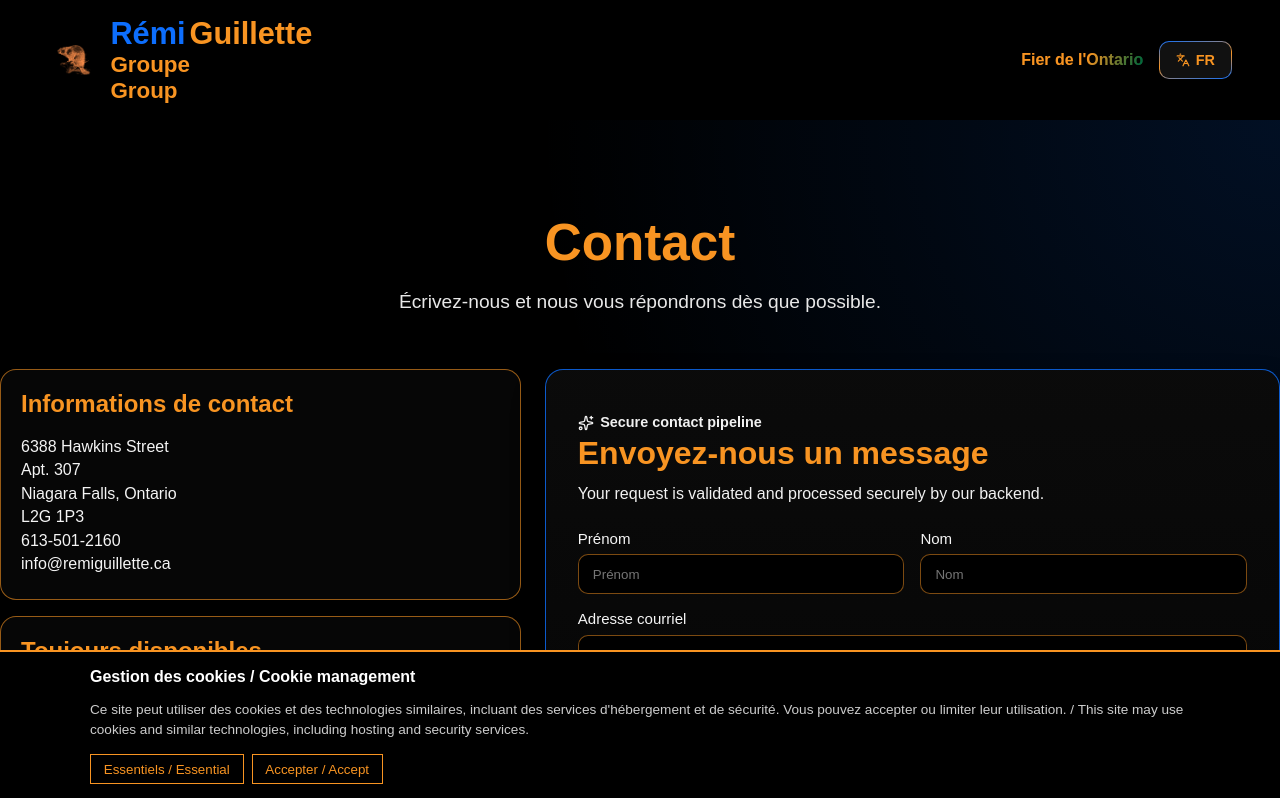
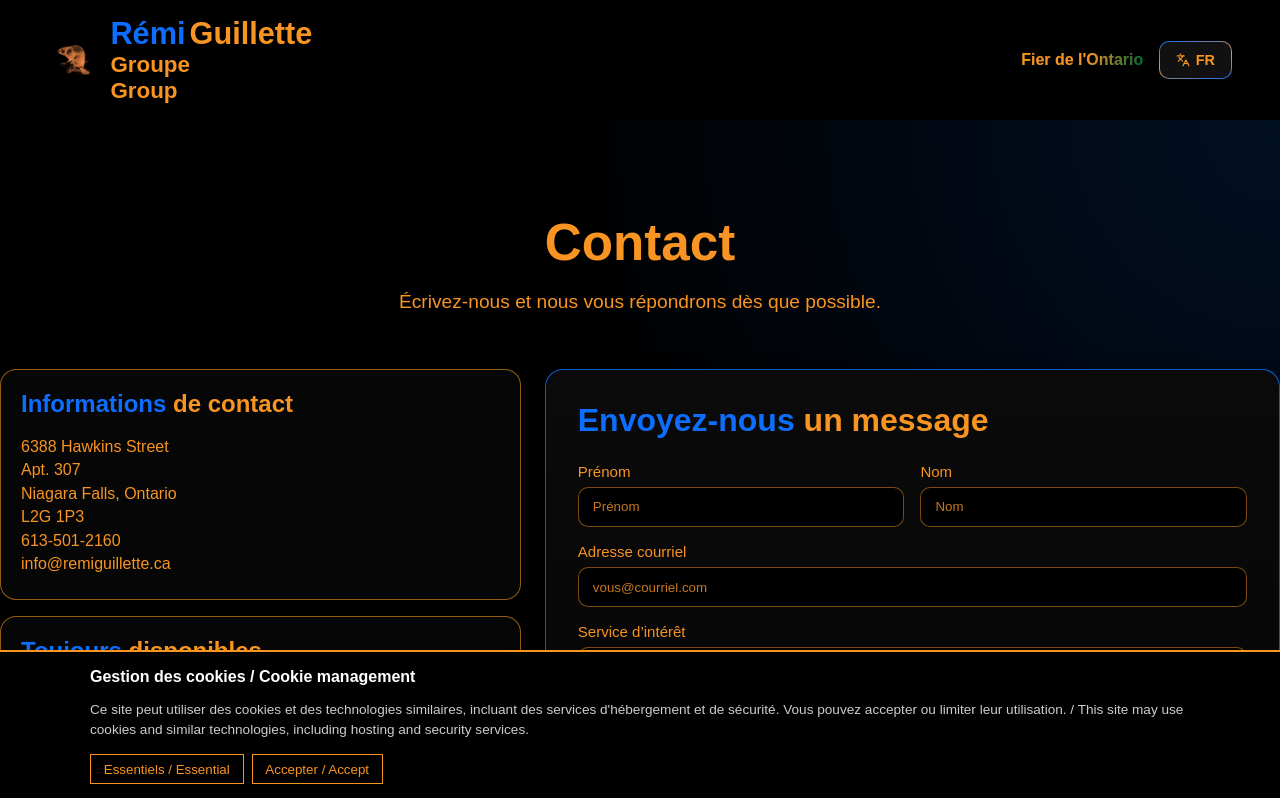
Before and after one commit to remiguillette/BeaverNet-3.2, a React (Vite) app: page /contact in a window 1280 px wide. Shown: the top 798 px of the page. Built offline with nearby package versions, Linux system fonts and the light colour scheme; no server answers.

Commit message:
Update contact and privacy text styling to orange

```diff
--- a/src/components/contact/ContactForm.tsx
+++ b/src/components/contact/ContactForm.tsx
@@ -1,9 +1,23 @@
 import { useEffect, useRef } from "react";
-import { ShieldCheck, Sparkles } from "lucide-react";
+import { ShieldCheck } from "lucide-react";
 import { useContactForm } from "../../hooks/useContactForm";
+
+function splitTitle(title: string) {
+  const [firstWord, ...rest] = title.trim().split(/\s+/);
+
+  if (!firstWord) {
+    return { firstWord: "", restOfTitle: "" };
+  }
+
+  return {
+    firstWord,
+    restOfTitle: rest.join(" "),
+  };
+}
 
 export function ContactForm() {
   const { formData, disabled, isSubmitting, feedback, text, handleInputChange, handleSubmit } = useContactForm();
+  const formTitle = splitTitle(text("contact.form.title", "Send us a message"));
 
   const submitButtonRef = useRef<HTMLButtonElement>(null);
 
@@ -29,12 +43,15 @@ export function ContactForm() {
   return (
     <div className="contact-form-shell">
       <div className="contact-form-heading">
-        <p className="contact-form-kicker">
-          <Sparkles size={16} aria-hidden="true" />
-          {text("contact.form.kicker", "Secure contact pipeline")}
-        </p>
-        <h2>{text("contact.form.title", "Send us a message")}</h2>
-        <p>{text("contact.form.subtitle", "Your request is validated and processed securely by our backend.")}</p>
+        <h2>
+          <span className="accent-blue">{formTitle.firstWord}</span>
+          {formTitle.restOfTitle ? (
+            <>
+              {" "}
+              <span className="accent-orange">{formTitle.restOfTitle}</span>
+            </>
+          ) : null}
+        </h2>
       </div>
 
       <form onSubmit={handleSubmit} className="contact-form-grid" noValidate>
--- a/src/pages/Contact.tsx
+++ b/src/pages/Contact.tsx
@@ -2,6 +2,19 @@ import Header from "../components/layout/Header";
 import Footer from "../components/layout/Footer";
 import { ContactForm } from "../components/contact/ContactForm";
 import { useTranslation } from "../contexts/TranslationContext";
+
+function splitTitle(title: string) {
+  const [firstWord, ...rest] = title.trim().split(/\s+/);
+
+  if (!firstWord) {
+    return { firstWord: "", restOfTitle: "" };
+  }
+
+  return {
+    firstWord,
+    restOfTitle: rest.join(" "),
+  };
+}
 
 export default function Contact() {
   const { t } = useTranslation();
@@ -9,6 +22,8 @@ export default function Contact() {
     const value = t(key);
     return value === key ? fallback : value;
   };
+  const infoTitle = splitTitle(text("contact.info", "Contact information"));
+  const hoursTitle = splitTitle(text("contact.hours", "Operating Hours"));
 
   return (
     <>
@@ -23,7 +38,15 @@ export default function Contact() {
           <div className="contact-page-layout">
             <section className="contact-info-stack">
               <article className="contact-info-card">
-                <h2>{text("contact.info", "Contact information")}</h2>
+                <h2>
+                  <span className="accent-blue">{infoTitle.firstWord}</span>
+                  {infoTitle.restOfTitle ? (
+                    <>
+                      {" "}
+                      <span className="accent-orange">{infoTitle.restOfTitle}</span>
+                    </>
+                  ) : null}
+                </h2>
                 <p>{text("footer.contact.line1", "6388 Hawkins Street")}</p>
                 <p>{text("footer.contact.line2", "Apt. 307")}</p>
                 <p>{text("footer.contact.line3", "Niagara Falls, Ontario")}</p>
@@ -33,7 +56,15 @@ export default function Contact() {
               </article>
 
               <article className="contact-info-card">
-                <h2>{text("contact.hours", "Hours")}</h2>
+                <h2>
+                  <span className="accent-blue">{hoursTitle.firstWord}</span>
+                  {hoursTitle.restOfTitle ? (
+                    <>
+                      {" "}
+                      <span className="accent-orange">{hoursTitle.restOfTitle}</span>
+                    </>
+                  ) : null}
+                </h2>
                 <p>{text("contact.hoursLine1", "24 hours a day, 7 days a week, year-round")}</p>
                 <p>{text("contact.hoursLine2", "Continuous availability")}</p>
                 <p>{text("contact.hoursLine3", "Canadian statutory holidays: on-call")}</p>
--- a/src/styles/global.css
+++ b/src/styles/global.css
@@ -871,7 +871,7 @@ main {
 
 .privacy-card p {
   margin: 0 0 0.55rem;
-  color: #ddd;
+  color: #f89422;
   line-height: 1.65;
 }
 
@@ -910,7 +910,7 @@ main {
 
 .contact-page-header p {
   margin: 1rem 0 0;
-  color: #e8e8e8;
+  color: #f89422;
   font-size: clamp(1rem, 2.2vw, 1.2rem);
   line-height: 1.5;
 }
@@ -947,7 +947,7 @@ main {
 
 .contact-info-card p {
   margin: 0.35rem 0;
-  color: #f4f4f4;
+  color: #f89422;
 }
 
 .contact-form-shell {
@@ -966,7 +966,7 @@ main {
 
 .contact-form-heading p {
   margin: 0.65rem 0 0;
-  color: #f1f1f1;
+  color: #f89422;
   line-height: 1.5;
 }
 
@@ -1001,7 +1001,7 @@ main {
 .contact-form-label {
   display: grid;
   gap: 0.45rem;
-  color: #f5f5f5;
+  color: #f89422;
   font-size: 0.94rem;
 }
 
@@ -1009,10 +1009,14 @@ main {
   width: 100%;
   background: #000;
   border: 1px solid rgba(248, 148, 34, 0.5);
-  color: #fff;
+  color: #f89422;
   border-radius: 10px;
   padding: 0.72rem 0.88rem;
   transition: border-color 0.2s ease, box-shadow 0.2s ease;
+}
+
+.contact-form-field::placeholder {
+  color: rgba(248, 148, 34, 0.8);
 }
 
 .contact-form-textarea {
```
